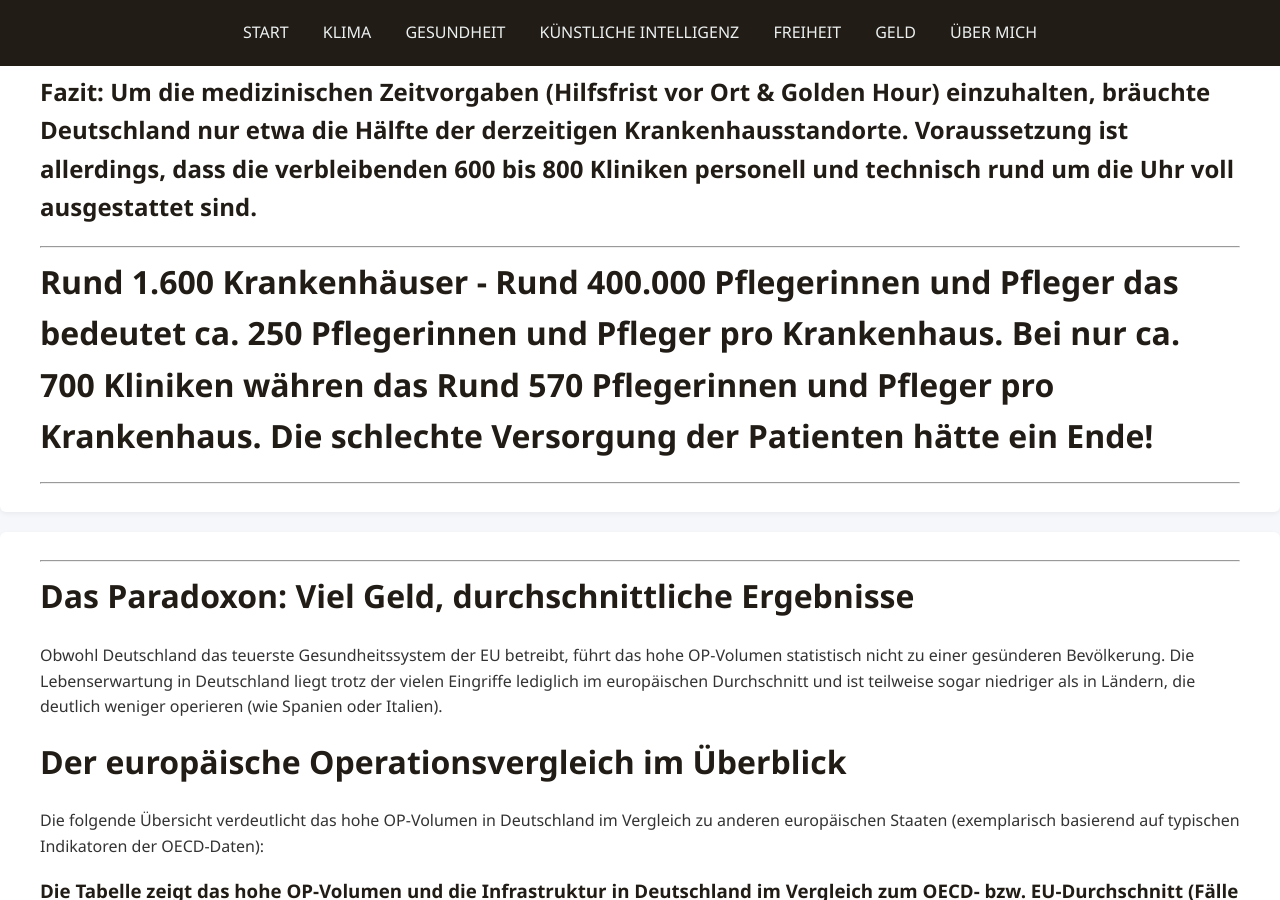
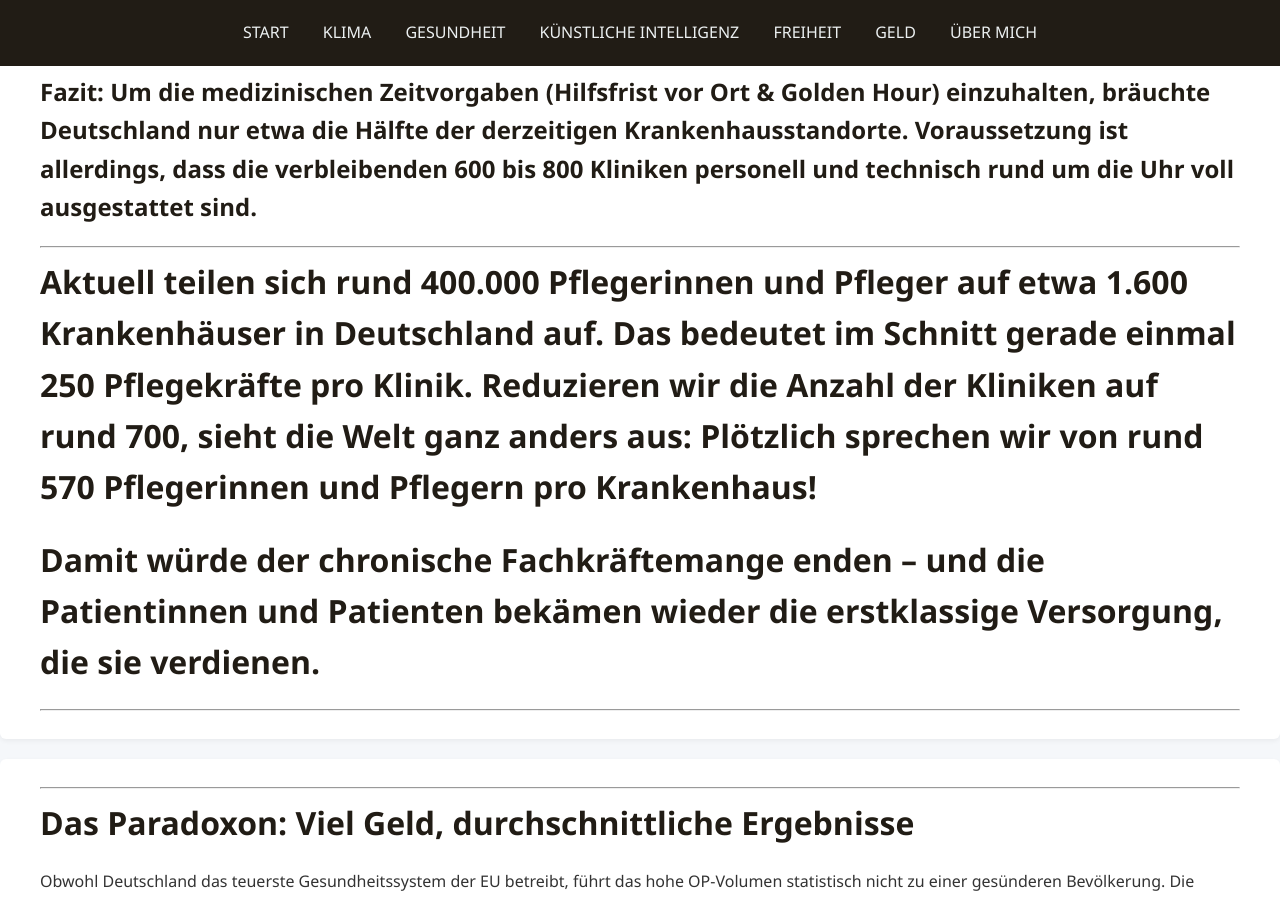
Before and after one commit to TheGermanTruth/TheGermanTruth, a Jekyll site: the page built from gesundheit.md, in a window 1280 px wide and 900 px high, scrolled down 5815 px. Built offline with Jekyll 4.4.1, drawn with Linux system fonts in a browser that asks for light colours.

Commit message:
Update gesundheit.md

```diff
--- a/gesundheit.md
+++ b/gesundheit.md
@@ -210,7 +210,9 @@ Für die ersten 10 bis 15 Minuten (Hilfsfrist) ist ohnehin nicht die Klinik zust
 
 ---
 
-# Rund 1.600 Krankenhäuser - Rund 400.000 Pflegerinnen und Pfleger das bedeutet ca. 250 Pflegerinnen und Pfleger pro Krankenhaus. Bei nur ca. 700 Kliniken währen das Rund 570 Pflegerinnen und Pfleger pro Krankenhaus. Die schlechte Versorgung der Patienten hätte ein Ende!
+# Aktuell teilen sich rund 400.000 Pflegerinnen und Pfleger auf etwa 1.600 Krankenhäuser in Deutschland auf. Das bedeutet im Schnitt gerade einmal 250 Pflegekräfte pro Klinik. Reduzieren wir die Anzahl der Kliniken auf rund 700, sieht die Welt ganz anders aus: Plötzlich sprechen wir von rund 570 Pflegerinnen und Pflegern pro Krankenhaus!
+
+# Damit würde der chronische Fachkräftemange enden – und die Patientinnen und Patienten bekämen wieder die erstklassige Versorgung, die sie verdienen.
 
 ---
 
```
